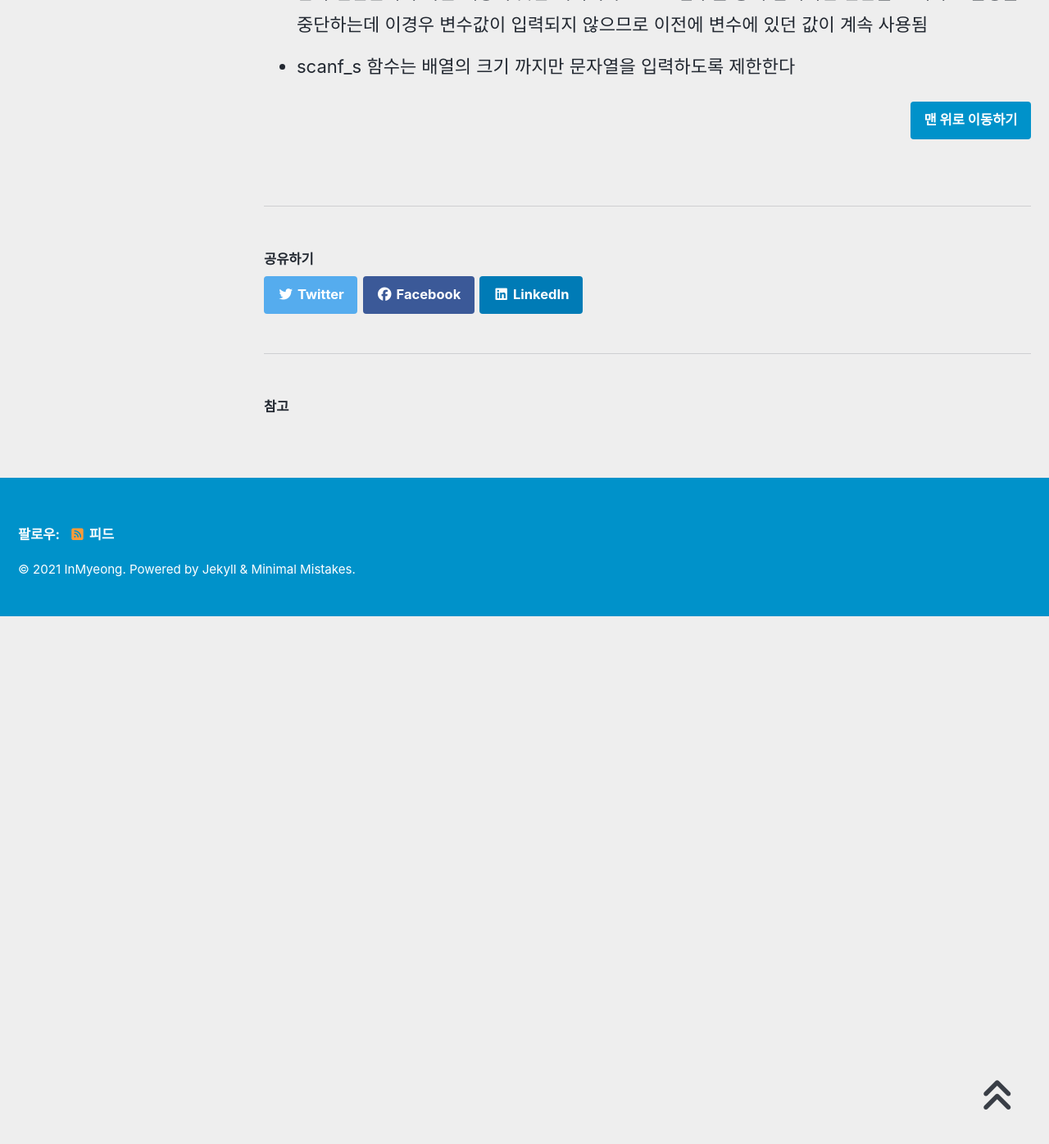
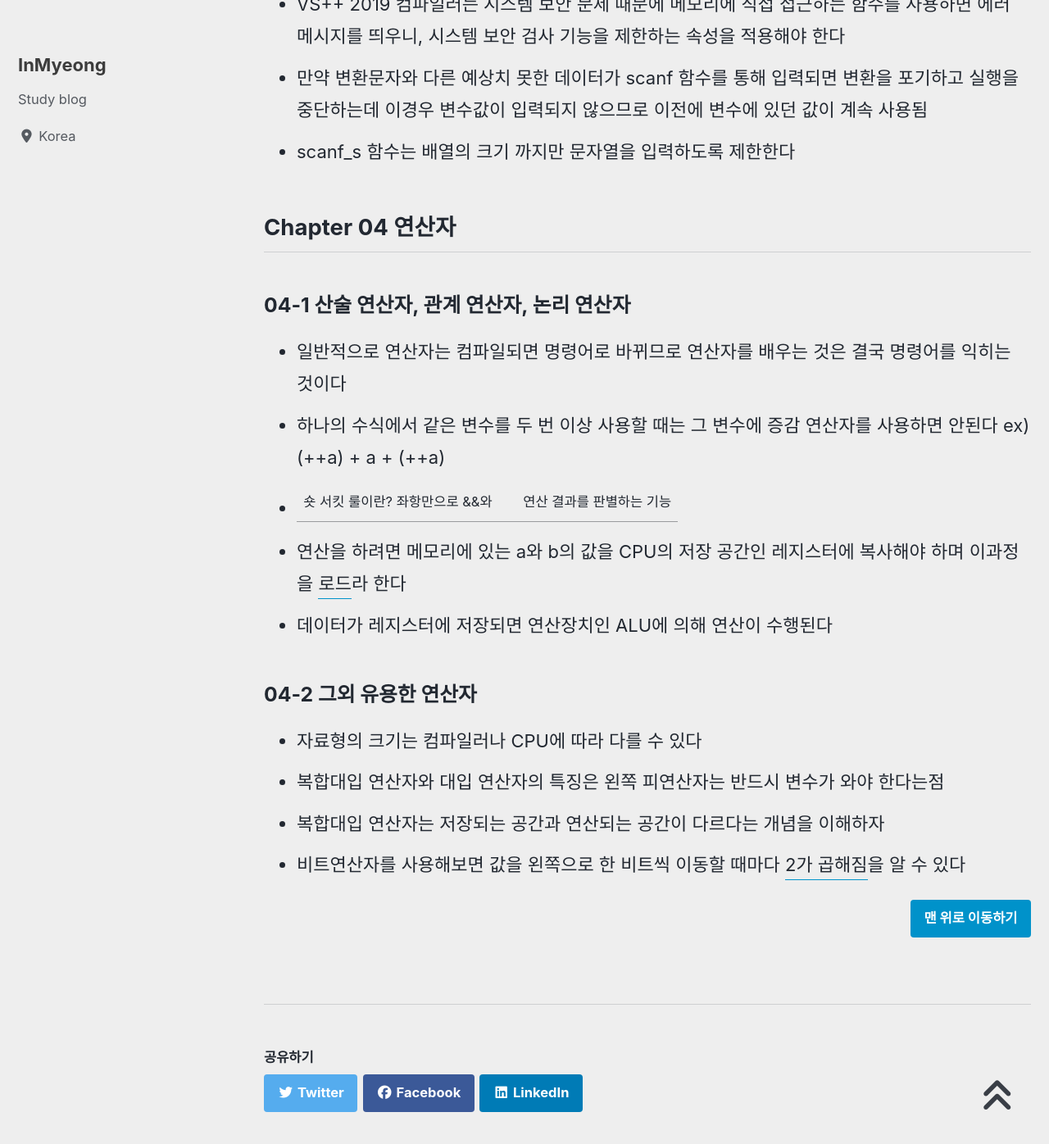
Before and after one commit to devMyeong/devMyeong.github.io, a Jekyll site: the page built from _posts/c/2021-06-28-c.md, in a window 1280 px wide and 1400 px high, scrolled down 2721 px. Shown: the top 1396 px of the window at 82% size. Built offline with Jekyll 4.4.1, drawn with Linux system fonts in a browser that asks for light colours; cached includes are drawn as plain includes; nearby versions of some CDN libraries; some web fonts are replaced; before the commit the page ends 3473 px from its top, so only the background shows below that; some of the changed text lies outside the part shown.

Commit message:
update chapter 4

```diff
--- a/_posts/c/2021-06-28-c.md
+++ b/_posts/c/2021-06-28-c.md
@@ -61,4 +61,19 @@ last_modified_at: 2021-07-03
 계속 사용됨
 - scanf_s 함수는 배열의 크기 까지만 문자열을 입력하도록 제한한다
 
+## Chapter 04 연산자
+
+### 04-1 산술 연산자, 관계 연산자, 논리 연산자
+- 일반적으로 연산자는 컴파일되면 명령어로 바뀌므로 연산자를 배우는 것은 결국 명령어를 익히는 것이다
+- 하나의 수식에서 같은 변수를 두 번 이상 사용할 때는 그 변수에 증감 연산자를 사용하면 안된다 ex) (++a) + a + (++a)
+- 숏 서킷 룰이란? 좌항만으로 &&와 || 연산 결과를 판별하는 기능
+- 연산을 하려면 메모리에 있는 a와 b의 값을 CPU의 저장 공간인 레지스터에 복사해야 하며 이과정을 <u>로드</u>라 한다
+- 데이터가 레지스터에 저장되면 연산장치인 ALU에 의해 연산이 수행된다
+
+### 04-2 그외 유용한 연산자
+- 자료형의 크기는 컴파일러나 CPU에 따라 다를 수 있다
+- 복합대입 연산자와 대입 연산자의 특징은 왼쪽 피연산자는 반드시 변수가 와야 한다는점
+- 복합대입 연산자는 저장되는 공간과 연산되는 공간이 다르다는 개념을 이해하자
+- 비트연산자를 사용해보면 값을 왼쪽으로 한 비트씩 이동할 때마다 <u>2가 곱해짐</u>을 알 수 있다
+
 [맨 위로 이동하기](#){: .btn .btn--primary }{: .align-right}
```
